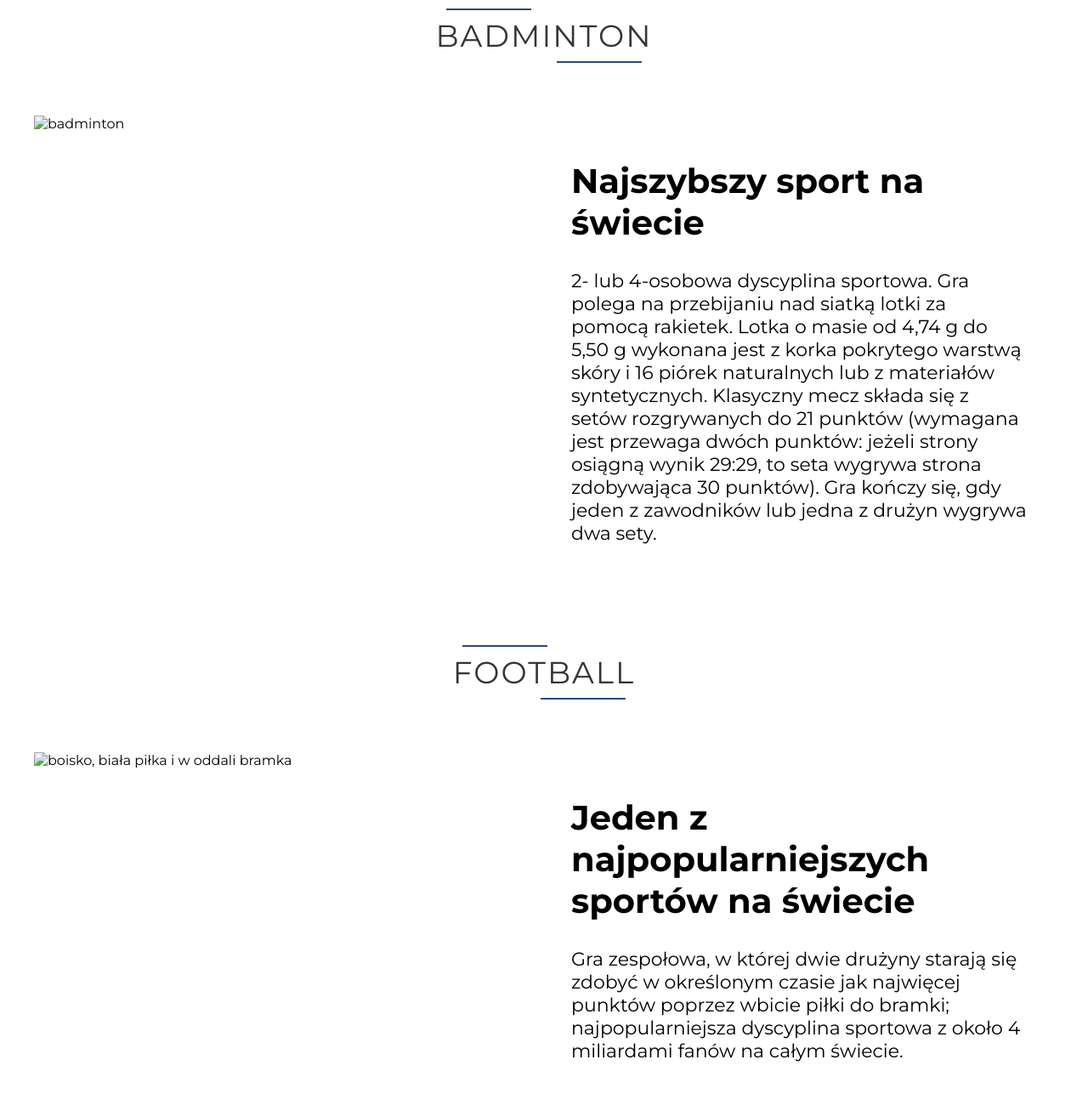
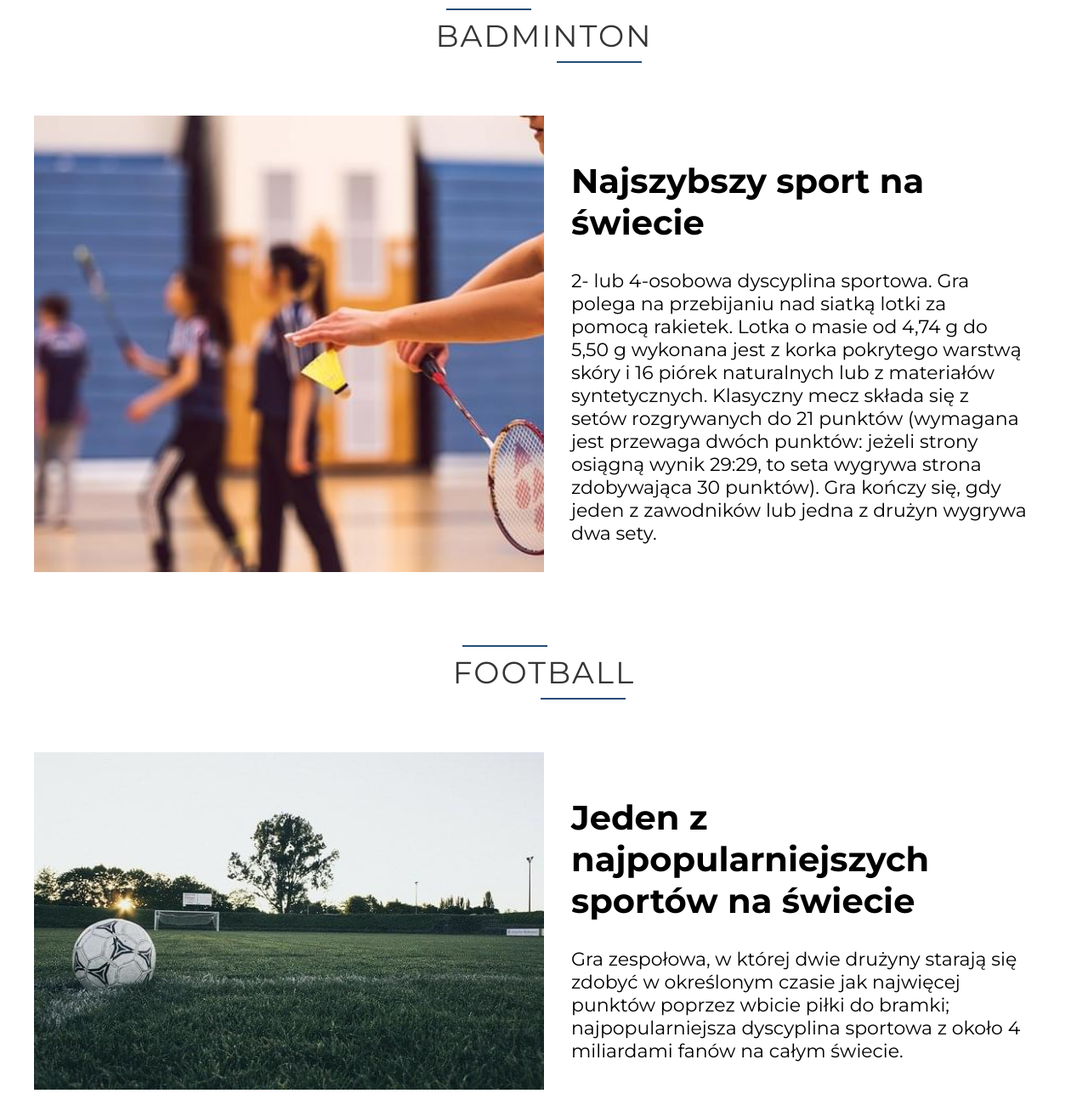
Before and after one commit to Matrix669/myhobby, a website: page index.html in a window 1280 px wide. Shown: the part 940-2240 px from the top of the page at 85% size. Drawn offline with Linux system fonts and the light colour scheme; the site is published under a folder, as on GitHub Pages, so addresses that start at the root find nothing.

Commit message:
Update index.html

```diff
--- a/index.html
+++ b/index.html
@@ -53,7 +53,7 @@
                 <div id="badminton" class="hobby__section section">
                     <h2 class="hobby__heading line">badminton</h2>
                     <div class="hobby__section--text">
-                        <img src="/dist/img/badminton-4139024_640.jpg" alt="badminton">
+                        <img src="./dist/img/badminton-4139024_640.jpg" alt="badminton">
                         <div class="hobby__section--text-description">
                             <h3 class="hobby__section--text-description--heading">Najszybszy sport na świecie</h3>
                             <p class="hobby__section--text-description--p">2- lub 4-osobowa dyscyplina sportowa. Gra
@@ -69,7 +69,7 @@
                 <div id="piłka-nożna" class="hobby__section section">
                     <h2 class="hobby__heading line">football</h2>
                     <div class="hobby__section--text">
-                        <img src="/dist/img/football-1486353_640-small.jpg"
+                        <img src="./dist/img/football-1486353_640-small.jpg"
                             alt="boisko, biała piłka i w oddali bramka">
                         <div class="hobby__section--text-description">
                             <h3 class="hobby__section--text-description--heading">Jeden z najpopularniejszych sportów na
@@ -83,7 +83,7 @@
                 <div id="programowanie" class="hobby__section section">
                     <h2 class="hobby__heading line">programming</h2>
                     <div class="hobby__section--text">
-                        <img src="/dist/img/programming-1873854_640.png" alt="kod z javascriptu na monitorze">
+                        <img src="./dist/img/programming-1873854_640.png" alt="kod z javascriptu na monitorze">
                         <div class="hobby__section--text-description">
                             <h3 class="hobby__section--text-description--heading">Programowanie czyli myślenie logiczne
                                 i nie tylko</h3>
```
